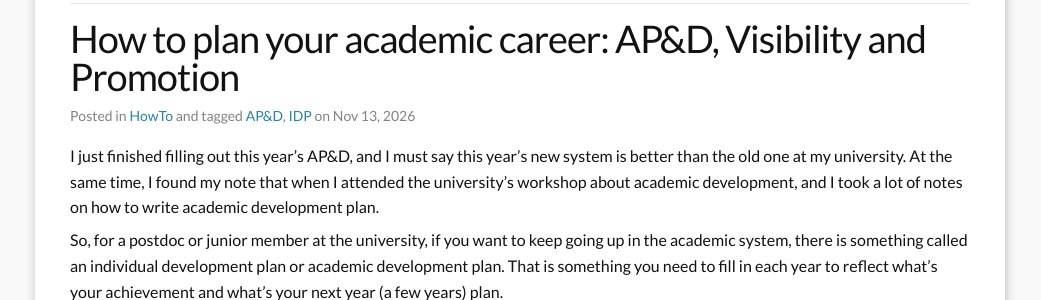
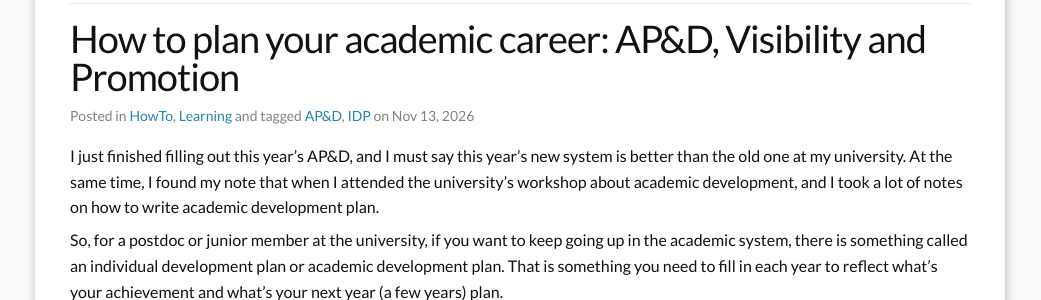
Before and after one commit to yulijia/en, a Jekyll site: the page built from _posts/2026-11-13-how-to-manage-your-academic-career.md, in a window 1280 px wide. Shown: the part 216-516 px from the top of the page, without its empty margins (120-1161 px from the left). Built offline with Jekyll 4.4.1, drawn with Linux system fonts in a browser that asks for light colours; nearby versions of some CDN libraries; comment, search, counter and statistics services are not loaded.

Commit message:
add one more category

```diff
--- a/_posts/2026-11-13-how-to-manage-your-academic-career.md
+++ b/_posts/2026-11-13-how-to-manage-your-academic-career.md
@@ -3,7 +3,9 @@ published: ture
 layout: post
 title: "How to plan your academic career: AP&D, Visibility and Promotion"
 author: Yu
-categories: HowTo
+categories:
+- HowTo
+- Learning
 tags:
 - "AP&D"
 - "IDP"
```
